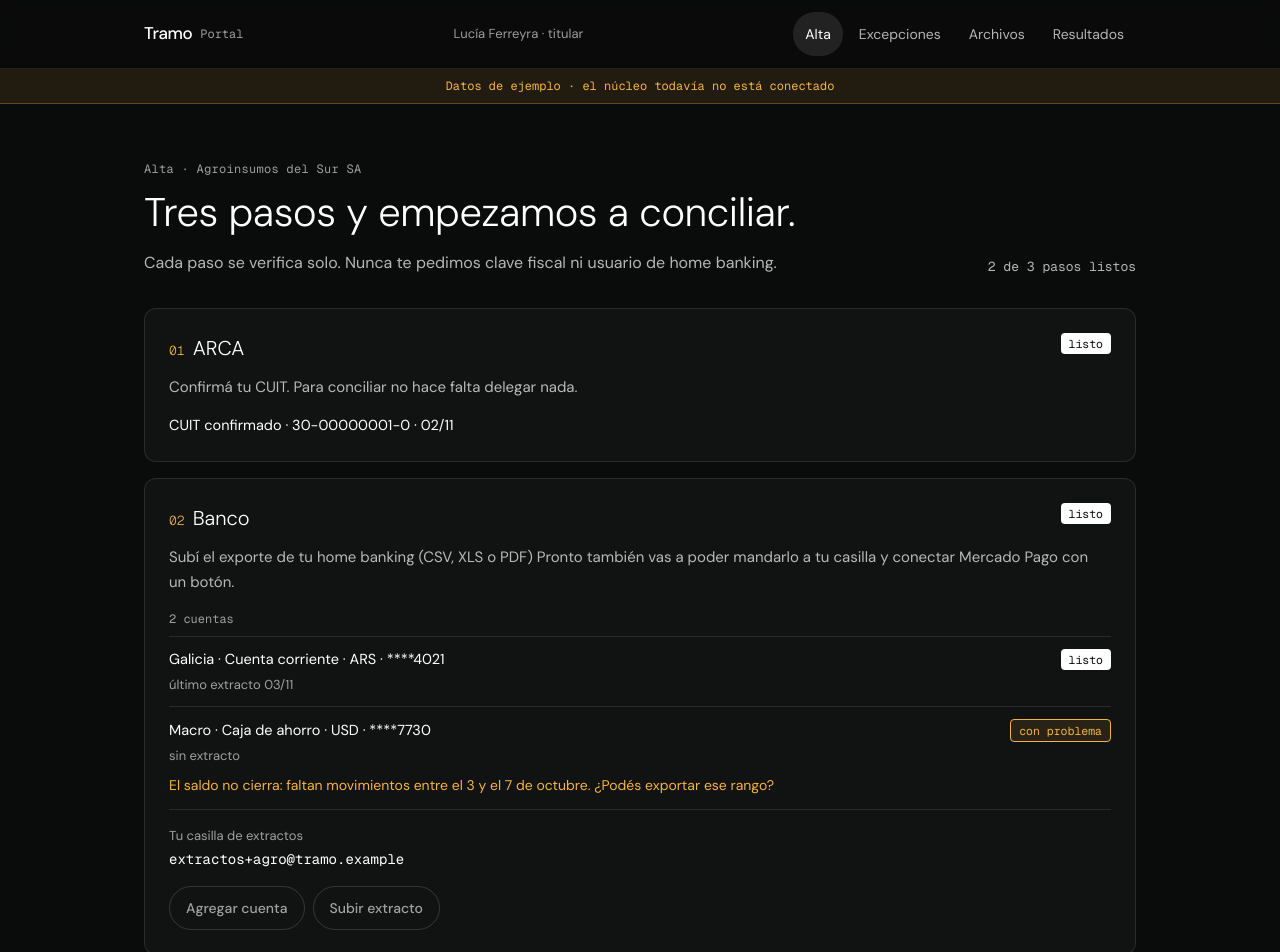
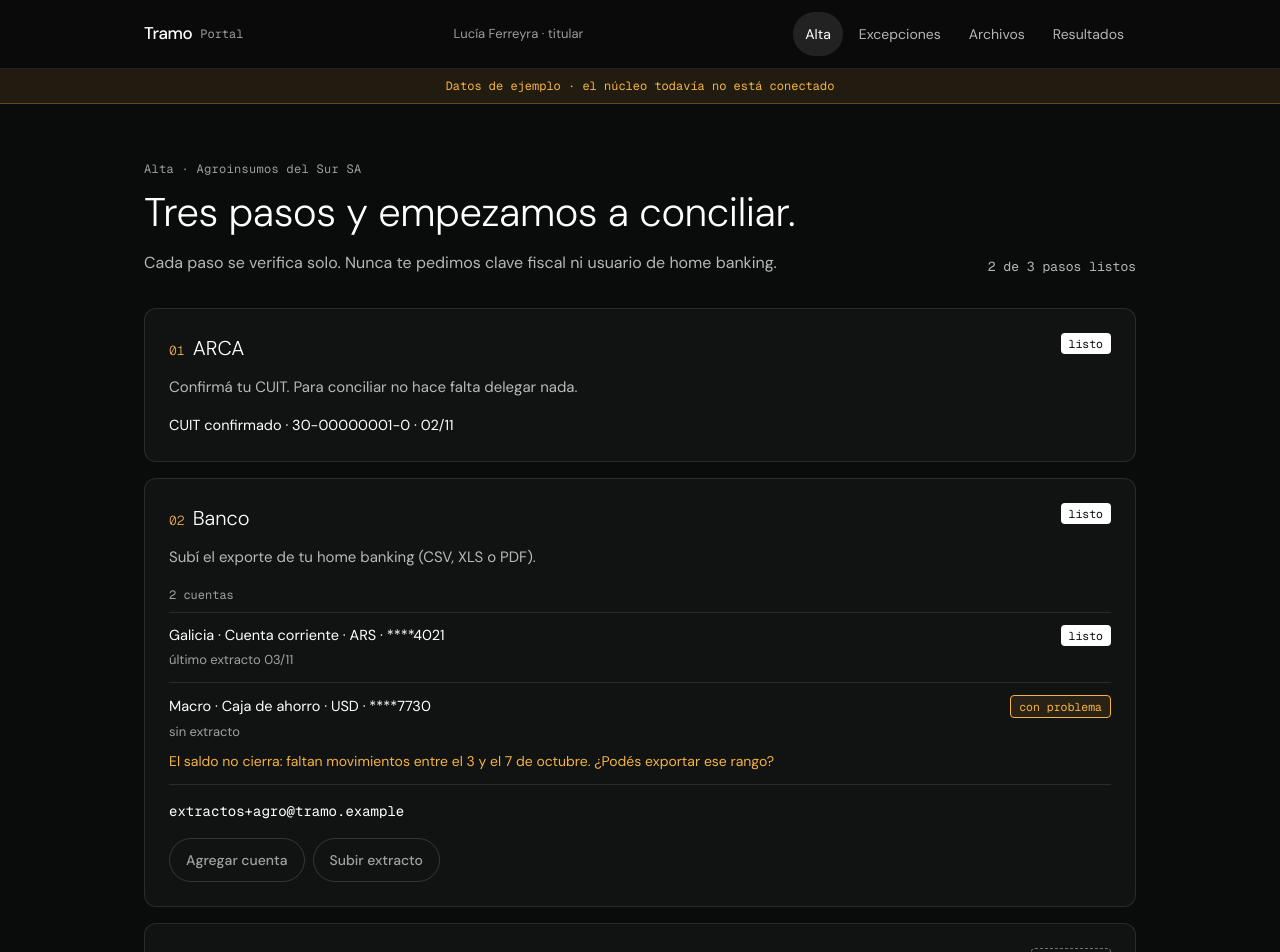
Before and after one commit to Tramo-Labs/hq, a Next.js app in the folder eng/web/: page /app in a window 1280 px wide. Shown: the top 952 px of the page. Built offline with nearby package versions, Linux system fonts and the light colour scheme.

Commit message:
Portal copy: remove the statement mailbox and the full export promise; both wait for the core

```diff
--- a/eng/web/src/content/app.ts
+++ b/eng/web/src/content/app.ts
@@ -41,11 +41,10 @@ export const app = {
     },
     bank: {
       name: "Banco",
-      body: "Subí el exporte de tu home banking (CSV, XLS o PDF) Pronto también vas a poder mandarlo a tu casilla y conectar Mercado Pago con un botón.",
+      body: "Subí el exporte de tu home banking (CSV, XLS o PDF).",
       accounts: (n: number) => (n === 0 ? "Todavía no hay cuentas" : n === 1 ? "1 cuenta" : `${n} cuentas`),
       lastStatement: (date: string) => `último extracto ${date}`,
       noStatement: "sin extracto",
-      mailbox: "Tu casilla de extractos",
       upload: "Subir extracto",
       addAccount: "Agregar cuenta",
       mercadoPago: "Conectar Mercado Pago",
@@ -97,7 +96,6 @@ export const app = {
       name: "Descargar todo",
       body: "Un ZIP con los originales y, en CSV, movimientos, documentos, conciliaciones con su regla, decisiones y el registro de acciones.",
       action: "Pedir descarga completa",
-      queued: (hours: number) => `Lo estamos armando. Cuando esté, lo descargás desde acá durante ${hours} horas.`,
       noRole: "Tu rol no puede descargar. Pedíselo al titular del portal.",
     },
   },
```
